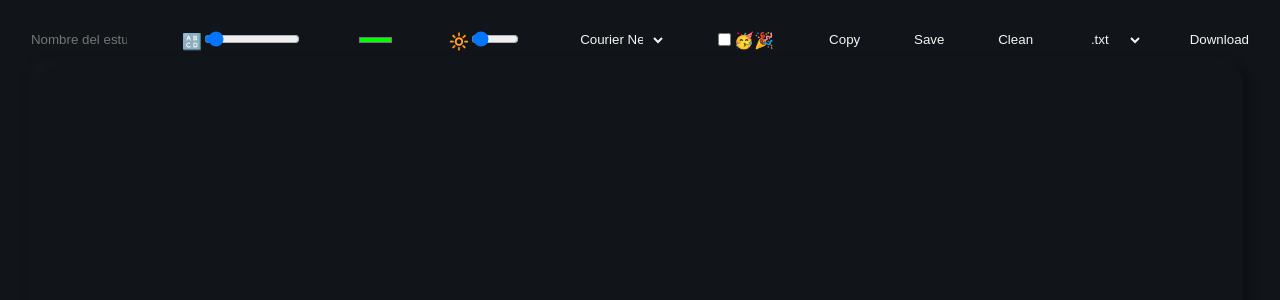
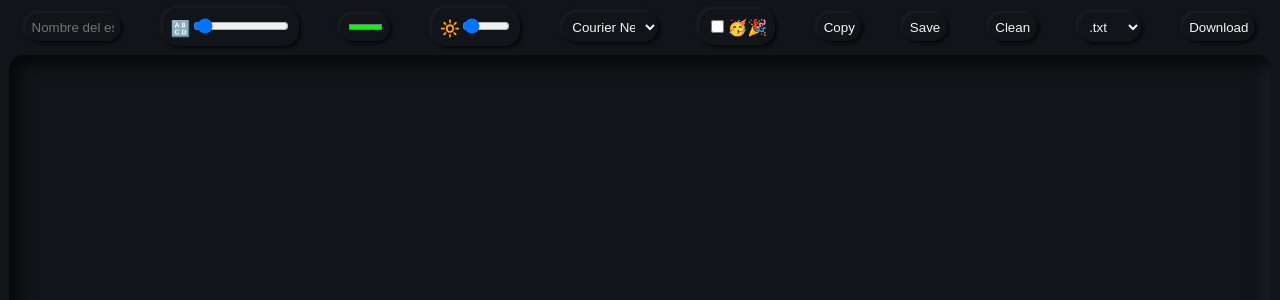
Before and after one commit to GiampieroFC/Gboard, a React (Vite) app: page / in a window 1280 px wide. Shown: the top 300 px of the page. Built offline with nearby package versions, Linux system fonts and the light colour scheme; what js-confetti would draw is missing.

Commit message:
new styles / neumorphism 2

```diff
--- a/src/App.css
+++ b/src/App.css
@@ -1,3 +1,7 @@
+* {
+    box-sizing: border-box;
+}
+
 body {
     background-color: #111418;
 }
@@ -18,6 +22,7 @@ body {
     flex-wrap: wrap;
     margin-bottom: 0.5em;
     gap: 0.5em;
+
 }
 
 .controls {
@@ -26,6 +31,10 @@ body {
     color: whitesmoke;
     outline: none;
     border: none;
+    border-radius: 15px;
+    background: #111418;
+    box-shadow: 2px 2px 3px #07080a,
+        -2px -2px 3px #1b2026;
 }
 
 option {
@@ -40,22 +49,30 @@ option {
         -2px -2px 3px #1b2026;
 }
 
+.controls:active {
+    border-radius: 15px;
+    background: linear-gradient(145deg, #0f1216, #12151a);
+    box-shadow: 2px 2px 3px #07080a,
+        -2px -2px 3px #1b2026;
+}
+
 textarea {
-    height: 90%;
-    width: 95%;
+    height: 100%;
+    width: 100%;
     resize: none;
     background: transparent;
     border-color: transparent;
     border-radius: 15px;
+    padding: 15px;
 }
 
 
 textarea:focus {
     outline: none;
-    border-radius: 15px;
+    border-radius: 16px;
     background: #111418;
-    box-shadow: 5px 5px 9px #0d0f12,
-        -5px -5px 9px #15191e;
+    box-shadow: inset 8px 8px 15px #07080a,
+        inset -8px -8px 15px #1b2026;
 }
 
 textarea::-webkit-scrollbar {
```
